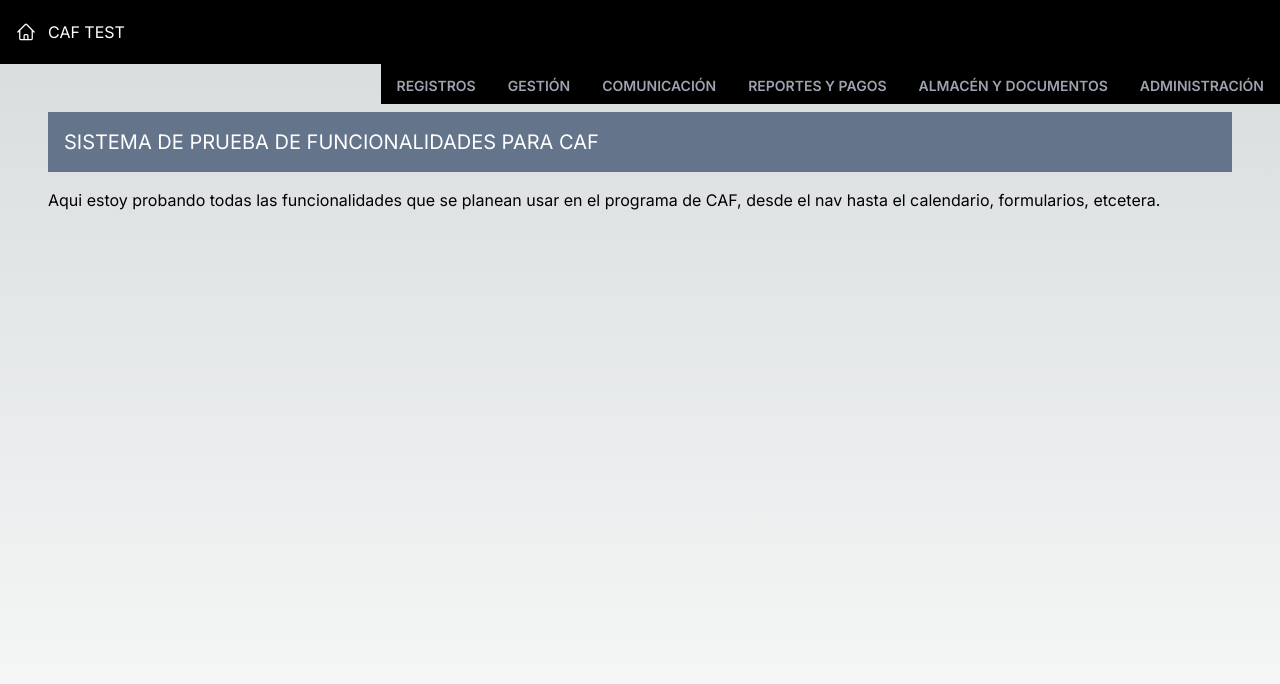
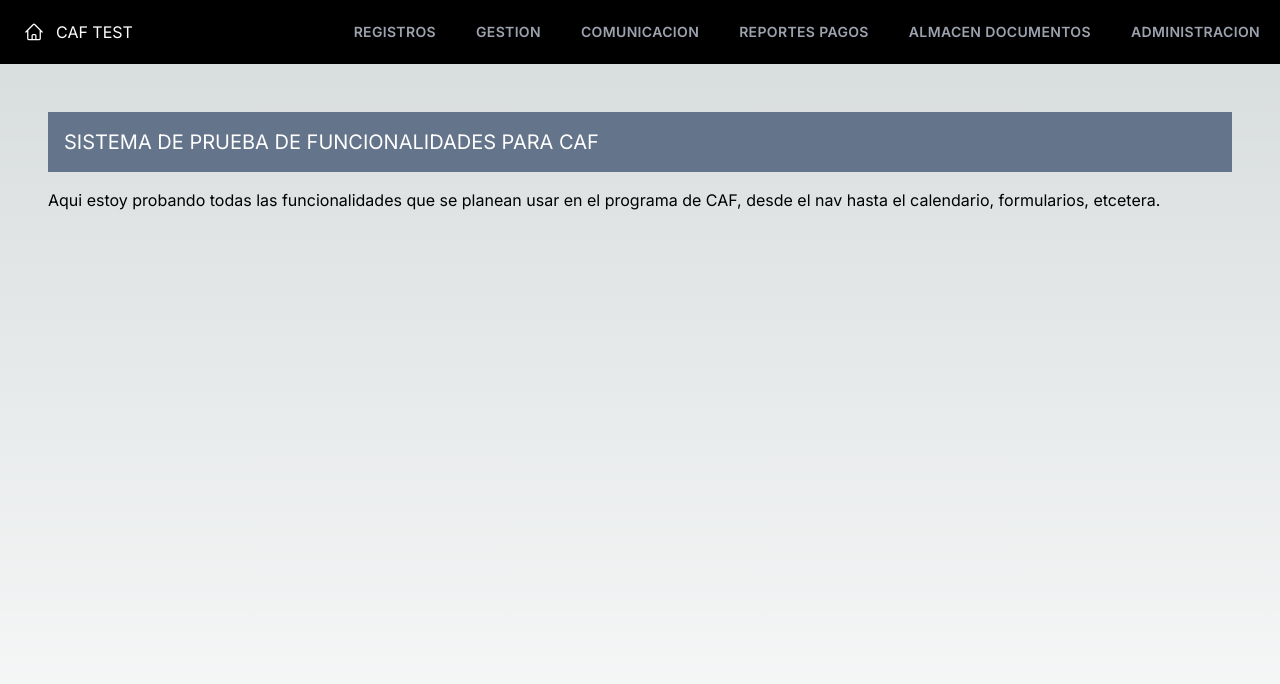
Before and after one commit to ErmacUwU/caftesting, a Next.js app: page / in a window 1280 px wide. Shown: the top 684 px of the page. Built offline with nearby package versions, Linux system fonts and the light colour scheme; sample sign-in values are in the browser's storage.

Commit message:
SideBar final
Optimizado para todos los dispositivos y funcional

```diff
--- a/app/sidebar/sidebar.jsx
+++ b/app/sidebar/sidebar.jsx
@@ -1,222 +1,104 @@
 "use client";
 
-import { useState } from "react";
+import { useState, useCallback } from "react";
 import Link from "next/link";
-import {
-  HomeIcon,
-  UserPlusIcon,
-  UsersIcon,
-  CalendarDaysIcon,
-  ClipboardDocumentListIcon,
-  ChatBubbleLeftRightIcon,
-  DocumentChartBarIcon,
-  CreditCardIcon,
-  ArchiveBoxIcon,
-  DocumentTextIcon,
-  UserGroupIcon,
-  Cog6ToothIcon,
-  DocumentIcon,
-  Bars2Icon
-
-} from "@heroicons/react/24/outline";
+import { HomeIcon, UserPlusIcon, UsersIcon, CalendarDaysIcon,
+  ClipboardDocumentListIcon, ChatBubbleLeftRightIcon, DocumentChartBarIcon,
+  CreditCardIcon, ArchiveBoxIcon, DocumentTextIcon, UserGroupIcon,
+  Cog6ToothIcon, DocumentIcon, Bars2Icon } from "@heroicons/react/24/outline";
 import { User } from "lucide-react";
 import { useAuth } from "../context/AuthContext.js";
 
+const menuSections = {
+  registros: false,
+  gestion: false,
+  comunicacion: false,
+  reportesPagos: false,
+  almacenDocumentos: false,
+  administracion: false
+};
+
 const Sidebar = () => {
   const { isAuthenticated, logout } = useAuth();
-
-  const [openRegistros, setOpenRegistros] = useState(false);
-  const [openGestion, setOpenGestion] = useState(false);
-  const [openComunicacion, setOpenComunicacion] = useState(false);
-  const [openReportesPagos, setOpenReportesPagos] = useState(false);
-  const [openAlmacenDocumentos, setOpenAlmacenDocumentos] = useState(false);
-  const [openAdministracion, setOpenAdministracion] = useState(false);
-
+  const [openSections, setOpenSections] = useState(menuSections);
   const [isMenuOpen, setIsMenuOpen] = useState(false);
 
+  const toggleSection = useCallback((section) => {
+    setOpenSections(prev => ({ ...menuSections, [section]: !prev[section] }));
+  }, []);
+
+  const closeMenu = useCallback(() => setIsMenuOpen(false), []);
+
   return (
-    <div className="sticky top-0 container mx-auto flex justify-between items-center bg-black ">
-      <div className="flex flex-row text-white h-16 items-center">
-
-        <Link href="/" className="mx-4 my-2 hover:bg-gray-700       rounded flex items-center">
+    <div className="sticky top-0 container mx-auto flex justify-between items-center bg-black">
+      <div className="flex text-white h-16 items-center">
+        <Link
+          href="/"
+          className="mx-4 my-2 hover:bg-gray-700 rounded flex items-center p-2 transition-colors"
+          aria-label="Inicio"
+        >
           <HomeIcon className="h-5 w-5 mr-3" />
           CAF TEST
         </Link>
       </div>
 
-      <div className="">
-        <button onClick={() => setIsMenuOpen(!isMenuOpen)} className="text-white">
+      <button
+        onClick={() => setIsMenuOpen(!isMenuOpen)}
+        className="text-white lg:hidden p-2 hover:bg-gray-700 rounded"
+        aria-label="Menú principal"
+        aria-expanded={isMenuOpen}
+      >
+        <Bars2Icon className="h-5 w-5" />
+      </button>
 
-          <Bars2Icon className="h-5 w-5 mr-3 lg:hidden">Menu</Bars2Icon>
-        </button>
-      </div>
-
-      <nav className={`pt-5 fixed w-50 top-8 right-0 z-50 bg-black ${isMenuOpen ? 'block' : 'hidden'} md:block`}>
+      <nav
+        className={`fixed md:relative md:block w-full md:w-auto top-16 md:top-0 right-0 z-50 bg-black ${
+          isMenuOpen ? 'block' : 'hidden'
+        }`}
+      >
         <ul className="flex flex-col md:flex-row">
-
-          {!isAuthenticated && (
+          {!isAuthenticated ? (
             <li>
-              <Link href="/login" className="px-4 py-2 hover:bg-gray-700 rounded flex items-center">
+              <Link
+                href="/login"
+                onClick={closeMenu}
+                className="px-4 py-3 hover:bg-gray-700 rounded flex items-center"
+              >
                 <User className="h-5 w-5 mr-3" />
                 Iniciar Sesión
               </Link>
             </li>
-          )}
+          ) : (
+            <>
+              {Object.keys(menuSections).map((section) => (
+                <div key={section} className="mt-2 md:mt-0 md:mx-1">
+                  <button
+                    onClick={() => toggleSection(section)}
+                    className="px-4 py-3 hover:bg-gray-700 rounded flex items-center w-full"
+                    aria-expanded={openSections[section]}
+                  >
+                    <h3 className="text-sm font-semibold text-gray-400 uppercase tracking-wide">
+                      {section.replace(/([A-Z])/g, ' $1').trim()}
+                    </h3>
+                  </button>
 
-          {isAuthenticated && (
-            <>
-              <div className="mt-4">
-                <button onClick={() => setOpenRegistros(!openRegistros)} className="px-4 py-2 hover:bg-gray-700 rounded flex items-center w-full text-left">
-                  <h3 className="text-sm font-semibold text-gray-400 uppercase">Registros</h3>
-                </button>
-                {openRegistros && (
-                  <ul>
-                    <li>
-                      <Link href="/registropacientes" className="px-4 py-2 hover:bg-gray-700 rounded flex items-center">
-                        <UserPlusIcon className="h-5 w-5 mr-3" />
-                        Registro Clientes
-                      </Link>
-                    </li>
-                    <li>
-                      <Link href="/registroterapeuta" className="px-4 py-2 hover:bg-gray-700 rounded flex items-center">
-                        <UsersIcon className="h-5 w-5 mr-3" />
-                        Registro Terapeutas
-                      </Link>
-                    </li>
+                  {openSections[section] && (
+                    <ul className="md:absolute md:bg-black md:rounded-md md:shadow-lg">
+                      {getSectionLinks(section, closeMenu)}
                     </ul>
                   )}
                 </div>
+              ))}
 
-              <div className="mt-4">
-                <button onClick={() => setOpenGestion(!openGestion)} className="px-4 py-2 hover:bg-gray-700 rounded flex items-center w-full text-left">
-                  <h3 className="text-sm font-semibold text-gray-400 uppercase">Gestión</h3>
-                </button>
-                {openGestion && (
-                  <ul>
-                    <li>
-                      <Link href="/citas" className="px-4 py-2 hover:bg-gray-700 rounded flex items-center">
-                        <CalendarDaysIcon className="h-5 w-5 mr-3" />
-                        Citas
-                      </Link>
-                    </li>
-                    <li>
-                      <Link href="/agendas" className="px-4 py-2 hover:bg-gray-700 rounded flex items-center">
-                        <ClipboardDocumentListIcon className="h-5 w-5 mr-3" />
-                        Agendas
-                      </Link>
-                    </li>
-                    <li>
-                      <Link href="/terapeuta" className="px-4 py-2 hover:bg-gray-700 rounded flex items-center">
-                        <UsersIcon className="h-5 w-5 mr-3" />
-                        Terapeuta
-                      </Link>
-                    </li>
-                    <li>
-                      <Link href="/pacientes" className="px-4 py-2 hover:bg-gray-700 rounded flex items-center">
-                        <UsersIcon className="h-5 w-5 mr-3" />
-                        Pacientes
-                      </Link>
-                    </li>
-                  </ul>
-                )}
-              </div>
-
-              <div className="mt-4">
-                <button onClick={() => setOpenComunicacion(!openComunicacion)} className="px-4 py-2 hover:bg-gray-700 rounded flex items-center w-full text-left">
-                  <h3 className="text-sm font-semibold text-gray-400 uppercase">Comunicación</h3>
-                </button>
-                {openComunicacion && (
-                  <>
-                    <li>
-                      <Link href="/mensajes" className="px-4 py-2 hover:bg-gray-700 rounded flex items-center">
-                        <ChatBubbleLeftRightIcon className="h-5 w-5 mr-3" />
-                        Mensajes
-                      </Link>
-                    </li>
-                  </>
-                )}
-              </div>
-
-              <div className="mt-4">
-                <button onClick={() => setOpenReportesPagos(!openReportesPagos)} className="px-4 py-2 hover:bg-gray-700 rounded flex items-center w-full text-left">
-                  <h3 className="text-sm font-semibold text-gray-400 uppercase">Reportes y Pagos</h3>
-                </button>
-                {openReportesPagos && (
-                  <>
-                    <li>
-                      <Link href="/reporte" className="px-4 py-2 hover:bg-gray-700 rounded flex items-center">
-                        <DocumentChartBarIcon className="h-5 w-5 mr-3" />
-                        Reportes
-                      </Link>
-                    </li>
-                    <li>
-                      <Link href="/pagos" className="px-4 py-2 hover:bg-gray-700 rounded flex items-center">
-                        <CreditCardIcon className="h-5 w-5 mr-3" />
-                        Pagos
-                      </Link>
-                    </li>
-                  </>
-                )}
-              </div>
-
-              <div className="mt-4">
-                <button onClick={() => setOpenAlmacenDocumentos(!openAlmacenDocumentos)} className="px-4 py-2 hover:bg-gray-700 rounded flex items-center w-full text-left">
-                  <h3 className="text-sm font-semibold text-gray-400 uppercase">Almacén y Documentos</h3>
-                </button>
-                {openAlmacenDocumentos && (
-                  <>
-                    <li>
-                      <Link href="/almacen" className="px-4 py-2 hover:bg-gray-700 rounded flex items-center">
-                        <ArchiveBoxIcon className="h-5 w-5 mr-3" />
-                        Almacen
-                      </Link>
-                    </li>
-                    <li>
-                      <Link href="/documentador" className="px-4 py-2 hover:bg-gray-700 rounded flex items-center">
-                        <DocumentTextIcon className="h-5 w-5 mr-3" />
-                        Documentador
-                      </Link>
-                    </li>
-                    <li>
-                      <Link href="/docs" className="px-4 py-2 hover:bg-gray-700 rounded flex items-center">
-                        <DocumentIcon className="h-5 w-5 mr-3" />
-                        Documentos
-                      </Link>
-                    </li>
-                  </>
-                )}
-              </div>
-
-              <div className="mt-4">
-                <button onClick={() => setOpenAdministracion(!openAdministracion)} className="px-4 py-2 hover:bg-gray-700 rounded flex items-center w-full text-left">
-                  <h3 className="text-sm font-semibold text-gray-400 uppercase">Administración</h3>
-                </button>
-                {openAdministracion && (
-                  <>
-                    <li>
-                      <Link href="/usuarios" className="px-4 py-2 hover:bg-gray-700 rounded flex items-center">
-                        <UserGroupIcon className="h-5 w-5 mr-3" />
-                        Usuarios
-                      </Link>
-                    </li>
-                    <li>
-                      <Link href="/ajustes" className="px-4 py-2 hover:bg-gray-700 rounded flex items-center">
-                        <Cog6ToothIcon className="h-5 w-5 mr-3" />
-                        Ajustes
-                      </Link>
-                    </li>
-
-                    <li>
-                <button onClick={logout} className="px-4 py-2 hover:bg-gray-700 rounded flex items-center w-full text-left">
+              <li className="mt-2 md:hidden">
+                <button
+                  onClick={logout}
+                  className="px-4 py-3 hover:bg-gray-700 rounded flex items-center w-full"
+                >
                   <User className="h-5 w-5 mr-3" />
                   Cerrar Sesión
                 </button>
               </li>
-
-                  </>
-                )}
-              </div>
-
             </>
           )}
         </ul>
@@ -225,4 +107,48 @@ const Sidebar = () => {
   );
 };
 
+const getSectionLinks = (section, closeMenu) => {
+  const sectionConfig = {
+    registros: [
+      { href: "/registropacientes", text: "Registro Clientes", icon: UserPlusIcon },
+      { href: "/registroterapeuta", text: "Registro Terapeutas", icon: UsersIcon }
+    ],
+    gestion: [
+      { href: "/citas", text: "Citas", icon: CalendarDaysIcon },
+      { href: "/agendas", text: "Agendas", icon: ClipboardDocumentListIcon },
+      { href: "/terapeuta", text: "Terapeuta", icon: UsersIcon },
+      { href: "/pacientes", text: "Pacientes", icon: UsersIcon }
+    ],
+    comunicacion: [
+      { href: "/mensajes", text: "Mensajes", icon: ChatBubbleLeftRightIcon }
+    ],
+    reportesPagos: [
+      { href: "/reporte", text: "Reportes", icon: DocumentChartBarIcon },
+      { href: "/pagos", text: "Pagos", icon: CreditCardIcon }
+    ],
+    almacenDocumentos: [
+      { href: "/almacen", text: "Almacen", icon: ArchiveBoxIcon },
+      { href: "/documentador", text: "Documentador", icon: DocumentTextIcon },
+      { href: "/docs", text: "Documentos", icon: DocumentIcon }
+    ],
+    administracion: [
+      { href: "/usuarios", text: "Usuarios", icon: UserGroupIcon },
+      { href: "/ajustes", text: "Ajustes", icon: Cog6ToothIcon }
+    ]
+  };
+
+  return sectionConfig[section].map(({ href, text, icon: Icon }) => (
+    <li key={href}>
+      <Link
+        href={href}
+        onClick={closeMenu}
+        className="px-4 py-3 hover:bg-gray-700 rounded flex items-center whitespace-nowrap"
+      >
+        <Icon className="h-5 w-5 mr-3" />
+        {text}
+      </Link>
+    </li>
+  ));
+};
+
 export default Sidebar;
```
Lines whose indentation alone changed are shown as unchanged.
